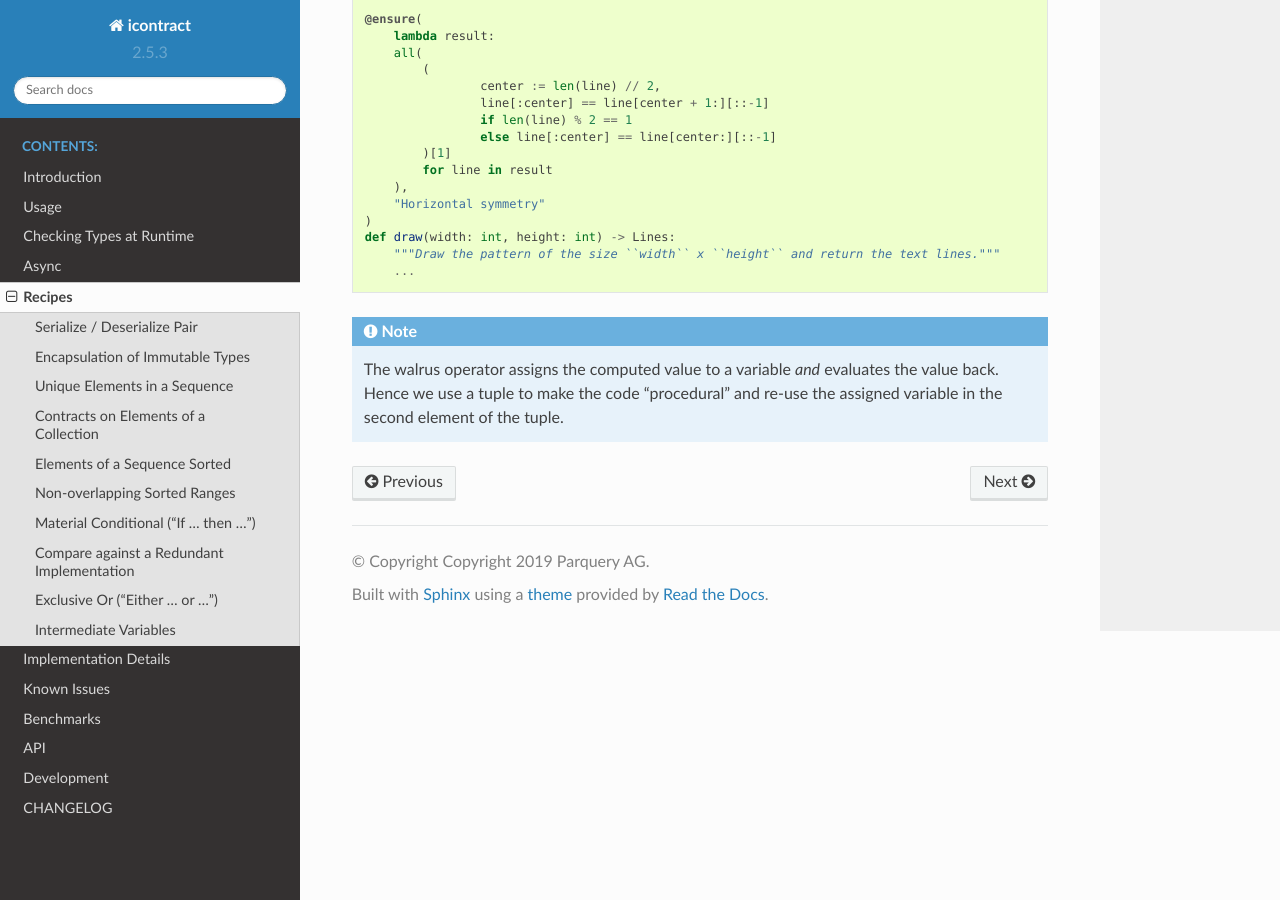
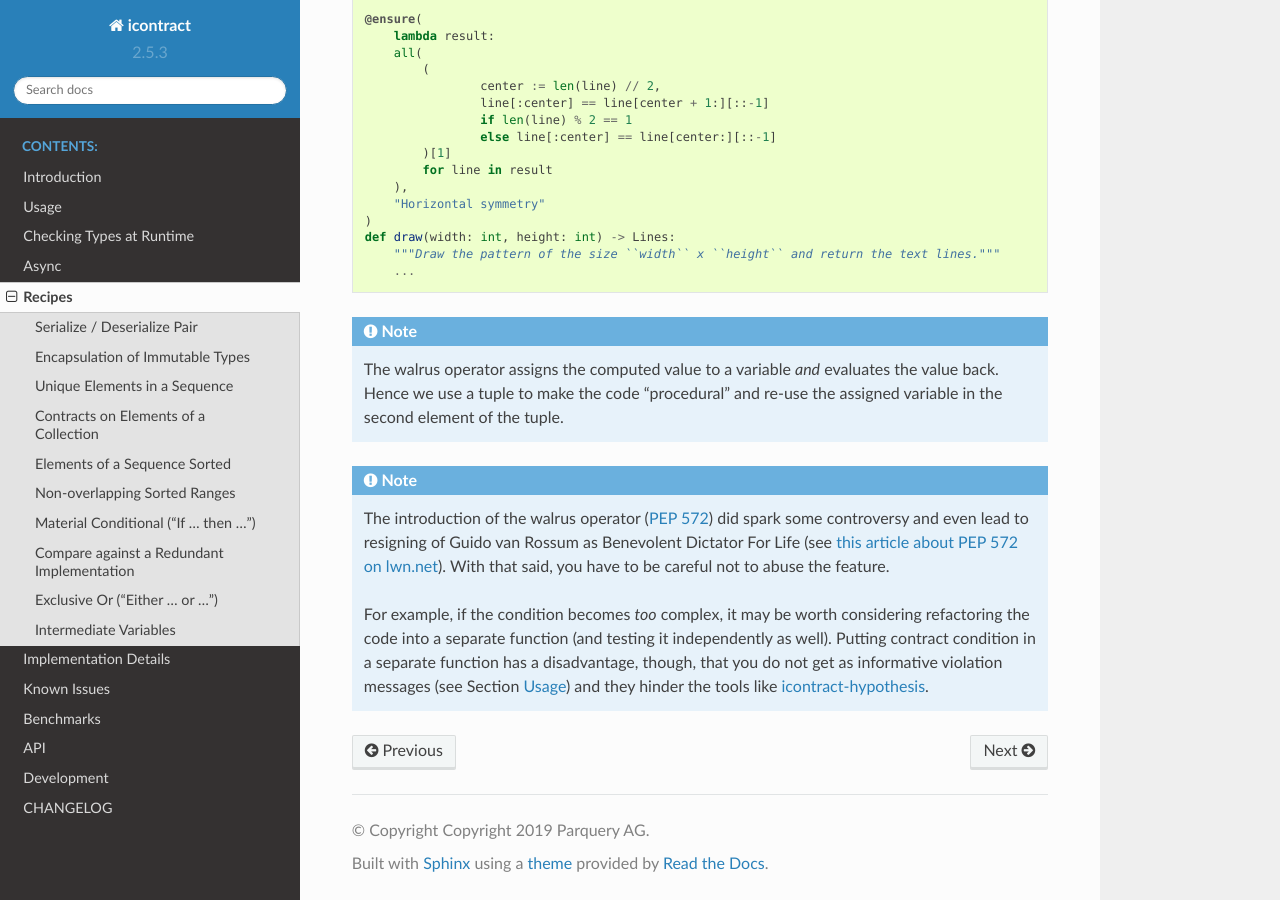
Before and after one commit to Parquery/icontract, a Sphinx documentation site: the page built from docs/source/recipes.rst, in a window 1280 px wide and 900 px high, scrolled down 7936 px. Built offline with Sphinx 7.4.7 and the Read the Docs theme 2.0.0, drawn with Linux system fonts in a browser that asks for light colours; the version number is read from the project's files by our own code.

Commit message:
Added note about Walrus Operator controversy
This patch mentions that the introduction of the walrus operator
(PEP 572) was controversial and cautions the reader to be careful about
abusing it.

```diff
--- a/docs/source/recipes.rst
+++ b/docs/source/recipes.rst
@@ -443,3 +443,14 @@ From `ethz_eprog_2019/exercise_02/problem_03.py#L53`_:
 
     The walrus operator assigns the computed value to a variable *and* evaluates the value back.
     Hence we use a tuple to make the code "procedural" and re-use the assigned variable in the second element of the tuple.
+
+.. note::
+
+    The introduction of the walrus operator (`PEP 572`_) did spark some controversy and even lead to resigning of Guido van Rossum as Benevolent Dictator For Life (see `this article about PEP 572 on lwn.net`_).
+    With that said, you have to be careful not to abuse the feature.
+
+    For example, if the condition becomes *too* complex, it may be worth considering refactoring the code into a separate function (and testing it independently as well).
+    Putting contract condition in a separate function has a disadvantage, though, that you do not get as informative violation messages (see Section :ref:`Usage`) and they hinder the tools like `icontract-hypothesis`_.
+
+.. _PEP 572: https://www.python.org/dev/peps/pep-0572/
+.. _this article about PEP 572 on lwn.net: https://lwn.net/Articles/759558/
```
